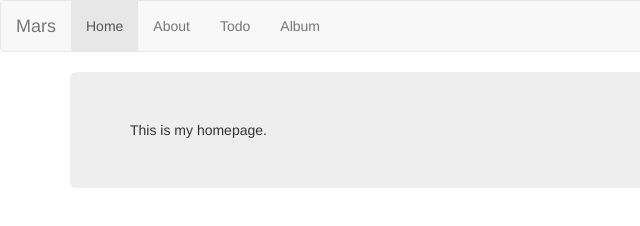
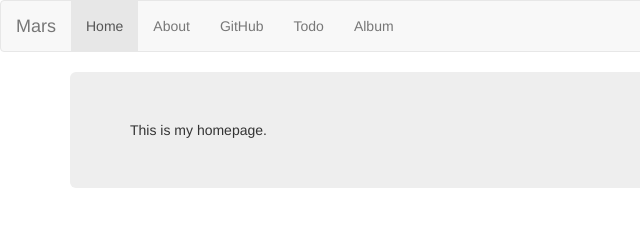
Before and after one commit to Marsian/nodejs, a website: page index.html in a window 1280 px wide. Shown: the full height of the page, 0-640 px from the left. Drawn offline with Linux system fonts and the light colour scheme.

Commit message:
Github link

```diff
--- a/index.html
+++ b/index.html
@@ -40,6 +40,7 @@
                         <li ng-class="{ active: selectedTabName() == 'About' }" ng-click="selectTab('About')" >
                             <a href="#">About</a>
                         </li>
+                        <li><a href="https://github.com/Marsian/nodejs">GitHub</a></li>
                         <li><a href="/Todo">Todo</a></li>
                         <li><a href="/Album">Album</a></li>
                     </ul>
--- a/package.json
+++ b/package.json
@@ -33,7 +33,9 @@
     "method-override": "~2.1.2",
     "multer": "~1.0.5",
     "lwip": "~0.0.7",
-    "aws-sdk": "~2.2.8"
+    "aws-sdk": "~2.2.8",
+    "node-uuid": "~1.4.3",
+    "archiver": "~0.15.1"
   },
   "devDependencies": {},
   "bundleDependencies": [],
```
